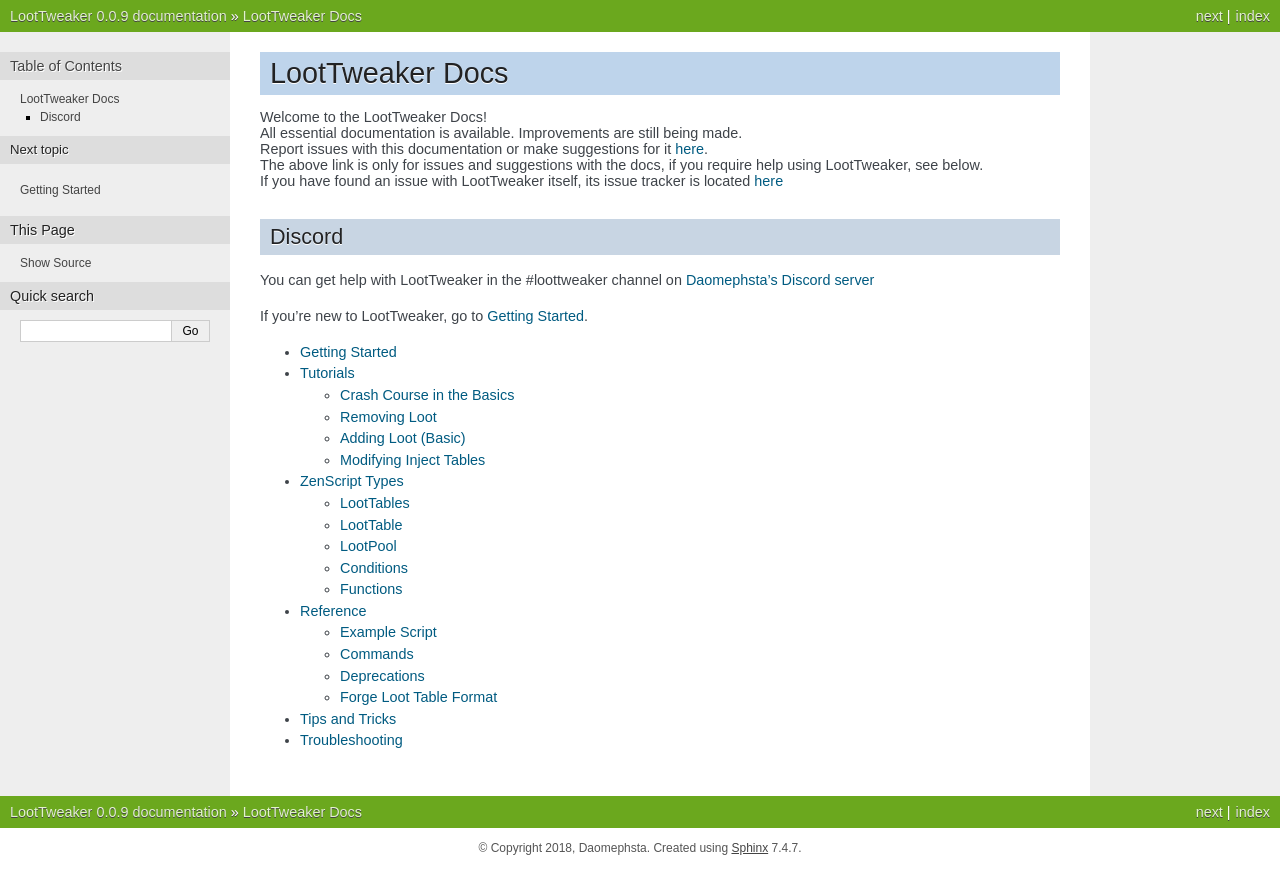
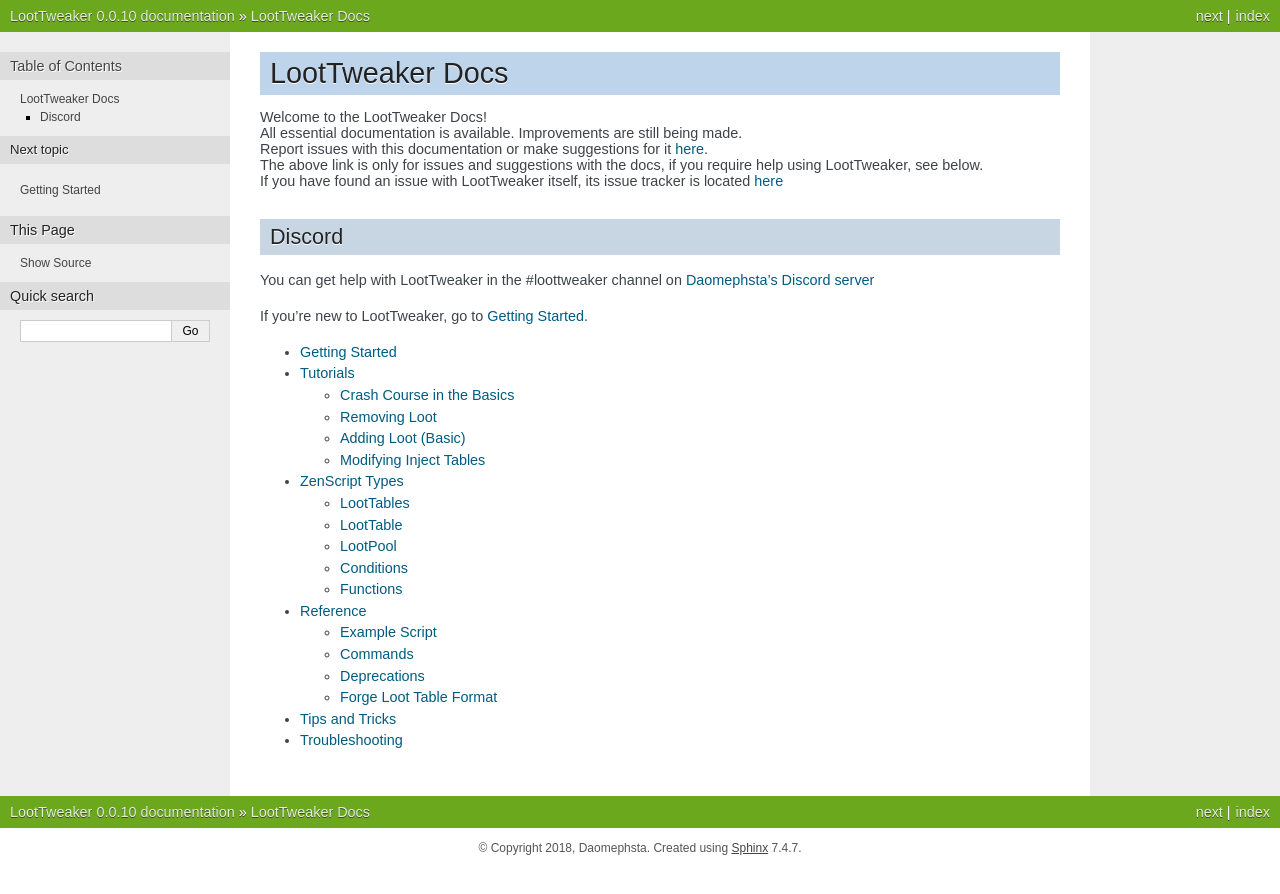
Before and after one commit to Foreck1/LootTweaker-Docs, a Sphinx documentation site: the page built from docs/index.rst, in a window 1280 px wide. Shown: the top 894 px of the page. Built offline with Sphinx 7.4.7, drawn with Linux system fonts in a browser that asks for light colours; some of the changed lines change nothing that is shown.

Commit message:
Update version and Discord link

```diff
--- a/docs/conf.py
+++ b/docs/conf.py
@@ -5,9 +5,7 @@
 author = 'Daomephsta'
 
 # The short X.Y version
-version = '0.0.9'
-# The full version, including alpha/beta/rc tags
-release = '0.0.9'
+release = version = '0.0.10'
 
 
 # -- General configuration ---------------------------------------------------
--- a/docs/index.rst
+++ b/docs/index.rst
@@ -10,7 +10,7 @@
 
 Discord
 =======
-You can get help with LootTweaker in the #loottweaker channel on `Daomephsta's Discord server <https://discord.gg/Gut3sdX/>`_
+You can get help with LootTweaker in the #loottweaker channel on `Daomephsta's Discord server <https://discord.gg/6DUqXDf/>`_
 
 If you're new to LootTweaker, go to :doc:`Getting Started<getting-started>`.
 
```
